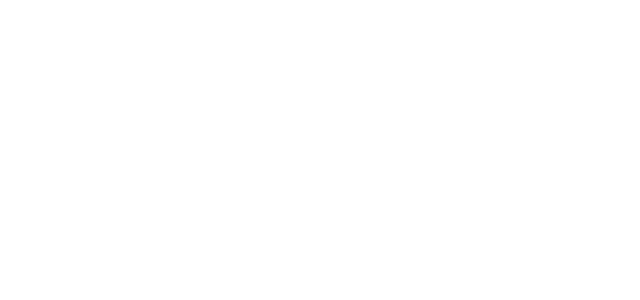
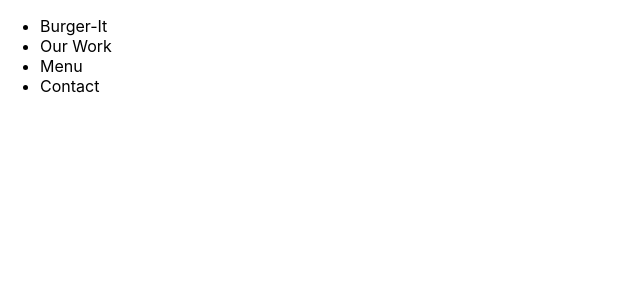
Before and after one commit to naslee2/burgerit_react, a React (Create React App) app: page / in a window 1280 px wide. Shown: the top 300 px of the page, without its empty margins (0-640 px from the left). Built offline with nearby package versions, Linux system fonts and the light colour scheme.

Commit message:
improved layout

```diff
--- a/src/App.js
+++ b/src/App.js
@@ -1,11 +1,13 @@
 import React, {Component} from 'react';
+import Layout from './Components/Layout/Layout'
+import layout from './Components/Layout/Layout';
 // import styles from './App.module.css';
 
 class App extends Component{
   render(){
     return(
       <div>
-
+        <Layout></Layout>
       </div>
     );
   }
--- a/src/Components/Layout/Layout.js
+++ b/src/Components/Layout/Layout.js
@@ -1,11 +1,12 @@
 import React from 'react';
 import Aux from '../Aux/Aux';
 import styles from './Layout.module.css';
+import Navbar from '../Navbar/Navbar'
 
 const layout = (props) => (
     <Aux>
-
-        <main className={classes.Content}>
+        <Navbar/>
+        <main>
             {props.children}
         </main>
     </Aux>
--- a/src/Components/Navbar/Navbar.js
+++ b/src/Components/Navbar/Navbar.js
@@ -1,8 +1,17 @@
 import React from 'react';
+import styles from '../Navbar/Navbar.module.css'
 
 const navbar = (props) => (
-
-
+    <header>
+        <nav>
+            <ul>
+                <li><a>Burger-It</a></li>
+                <li><a>Our Work</a></li>
+                <li><a>Menu</a></li>
+                <li><a>Contact</a></li>
+            </ul>
+        </nav>
+    </header>
 );
 
 export default navbar;
```
